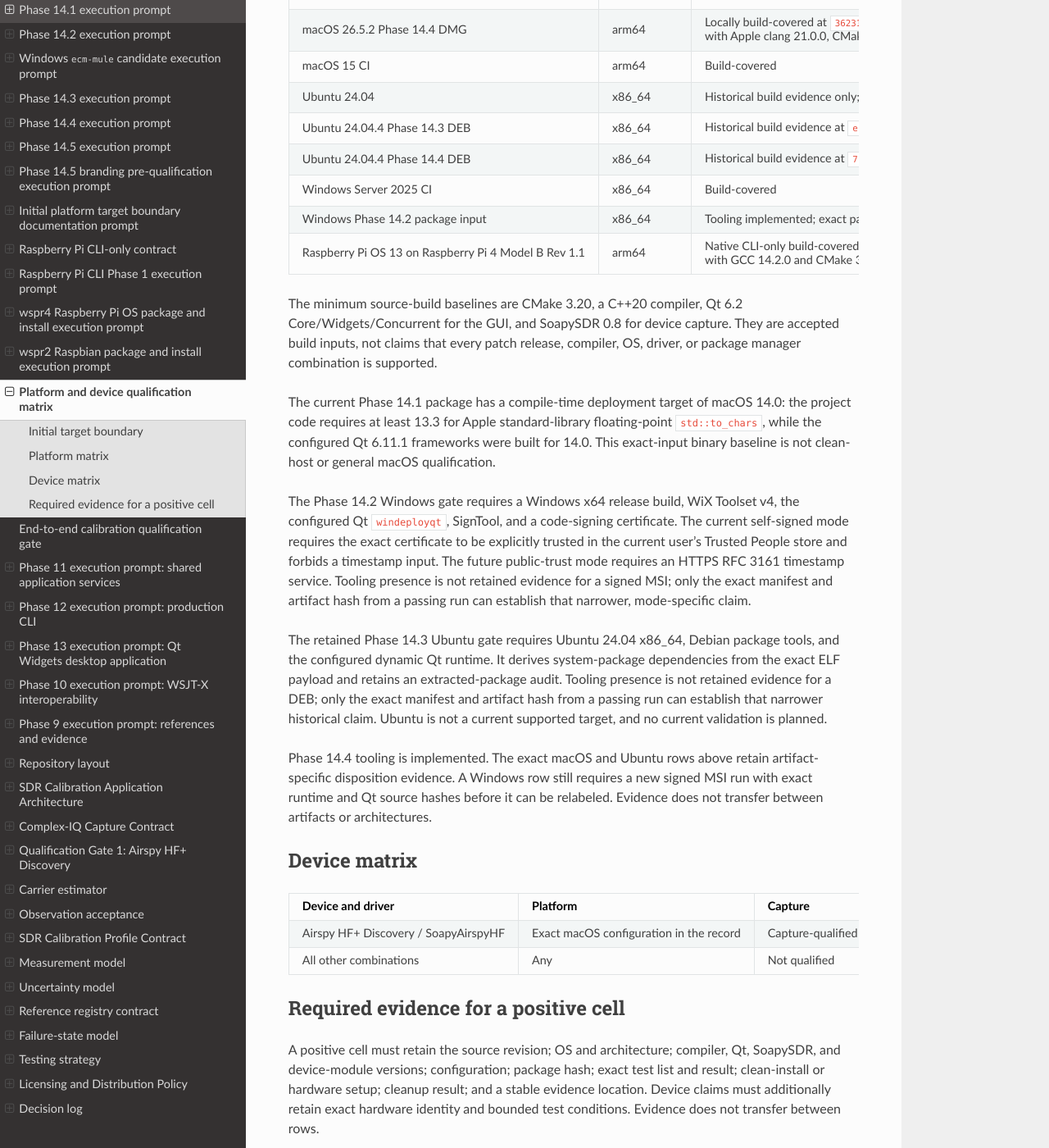
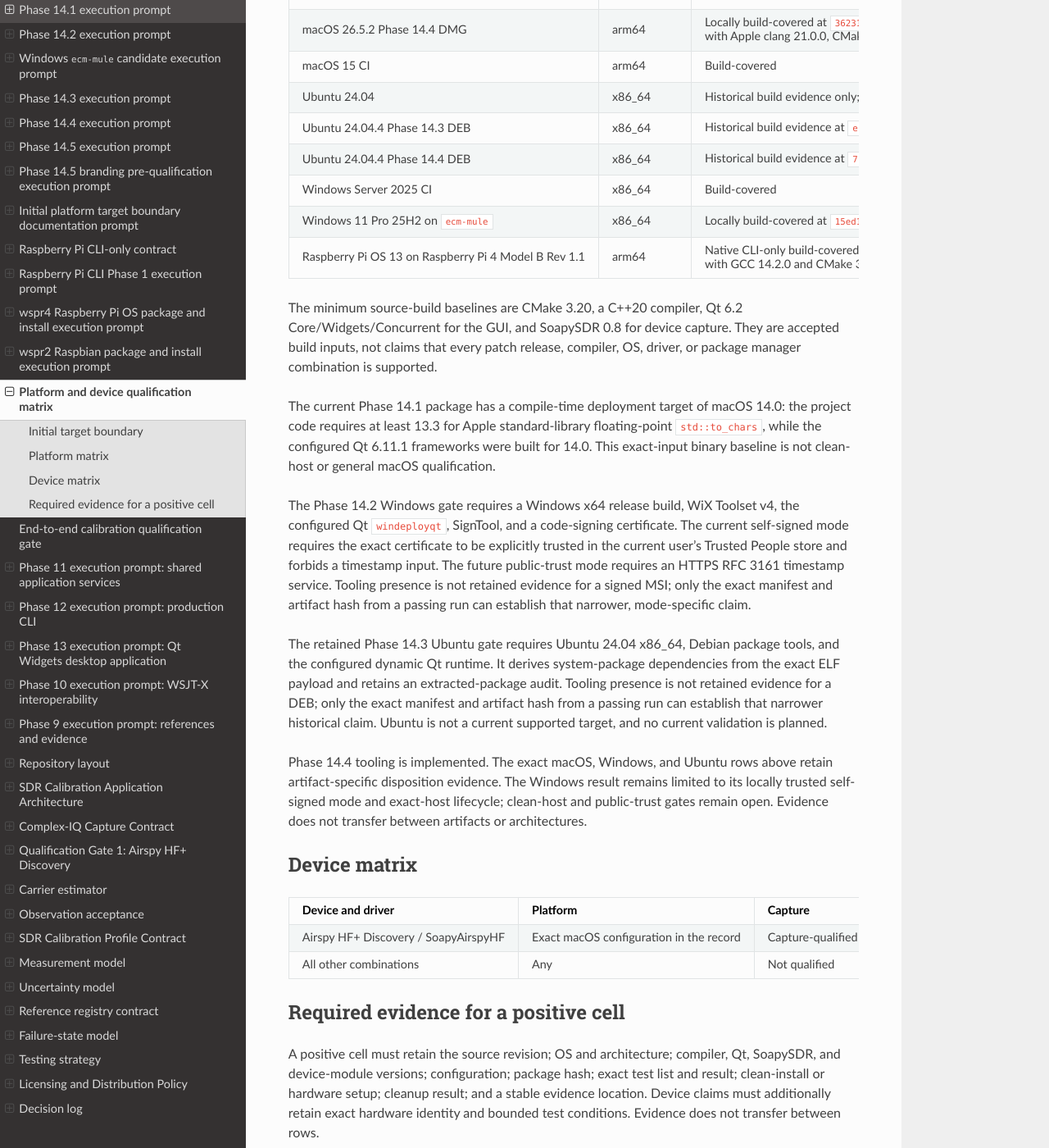
Before and after one commit to lbussy/SDR-Calibration, a Sphinx documentation site: the page built from docs/development/platform-and-device-matrix.md, in a window 1280 px wide and 1400 px high, scrolled down 632 px. Shown: the whole window at 82% size. Built offline with Sphinx 7.4.7 and the Read the Docs theme 3.1.0, drawn with Linux system fonts in a browser that asks for light colours.

Commit message:
Record Windows self-signed MSI qualification

```diff
--- a/docs/development/platform-and-device-matrix.md
+++ b/docs/development/platform-and-device-matrix.md
@@ -28,7 +28,7 @@
 | Ubuntu 24.04.4 Phase 14.3 DEB | x86_64 | Historical build evidence at `e16a07d`; unsupported and currently unvalidated | Historical extracted DEB audit; SHA-256 `61ba677ef389b7544df9c1d59bc354f917e64f4b39ab8f752f39ac645cfc23d5`; not a current package or clean-host claim | Not applicable | [Phase 14.3 CI run 31899087299](https://github.com/lbussy/SDR-Calibration/actions/runs/31899087299) |
 | Ubuntu 24.04.4 Phase 14.4 DEB | x86_64 | Historical build evidence at `71a141a`; unsupported and currently unvalidated | Historical extracted payload/runtime and dependency-license audit; SHA-256 `f736d213c74b985cfada038eef8c1c6928089ea5bc5eb5b9f93954eec6458021`; not a current package or clean-host claim | Not applicable | [Phase 14.4 CI run 31899855376](https://github.com/lbussy/SDR-Calibration/actions/runs/31899855376) |
 | Windows Server 2025 CI | x86_64 | Build-covered | Portable archive content audited in CI; clean-host install not qualified | Not qualified | [Phase 14 CI run 31895283367](https://github.com/lbussy/SDR-Calibration/actions/runs/31895283367) |
-| Windows Phase 14.2 package input | x86_64 | Tooling implemented; exact package run pending | Signed MSI tooling implemented; artifact and clean-host install not qualified | Tooling implemented; exact signed artifact not qualified | No retained Phase 14.2 package run |
+| Windows 11 Pro 25H2 on `ecm-mule` | x86_64 | Locally build-covered at `15ed17b`; 14/14 hardware-free tests passed | Exact self-signed MSI audit and same-host install, launch, maintenance-install, and uninstall lifecycle passed; SHA-256 `7be98c92de35bb31024152161f9b3bb4e76cbf6a3d2728001060f3d338d81973`; clean-host install and prior-version upgrade not qualified | Locally trusted self-signed development certificate; not publicly trusted or release-signed | [Exact-host Windows evidence](https://github.com/lbussy/SDR-Calibration/blob/main/evidence/windows-x64/2026-08-16-ecm-mule-15ed17b/README.md) |
 | Raspberry Pi OS 13 on Raspberry Pi 4 Model B Rev 1.1 | arm64 | Native CLI-only build-covered at `5f50d31` with GCC 14.2.0 and CMake 3.31.6; 12/12 hardware-free tests passed | CLI-only archive and rootless DEB payload audited; DEB SHA-256 `d3de3d6397aaec7c3959e8854ac1871a787e4850706ae7736761a3fa887605ef`; clean-host lifecycle not qualified | Not applicable; repository/package signing is not implemented | [Native build, package, and resource evidence](https://github.com/lbussy/SDR-Calibration/blob/main/evidence/raspberry-pi-cli/2026-08-15-wspr4-5f50d31/README.md) |
 
 The minimum source-build baselines are CMake 3.20, a C++20 compiler, Qt 6.2
@@ -59,10 +59,11 @@
 artifact hash from a passing run can establish that narrower historical claim.
 Ubuntu is not a current supported target, and no current validation is planned.
 
-Phase 14.4 tooling is implemented. The exact macOS and Ubuntu rows above retain
-artifact-specific disposition evidence. A Windows row still requires a new
-signed MSI run with exact runtime and Qt source hashes before it can be
-relabeled. Evidence does not transfer between artifacts or architectures.
+Phase 14.4 tooling is implemented. The exact macOS, Windows, and Ubuntu rows
+above retain artifact-specific disposition evidence. The Windows result remains
+limited to its locally trusted self-signed mode and exact-host lifecycle;
+clean-host and public-trust gates remain open. Evidence does not transfer
+between artifacts or architectures.
 
 ## Device matrix
 
```
Also changed, not shown: evidence/windows-x64/2026-08-16-ecm-mule-15ed17b/README.md (added).
